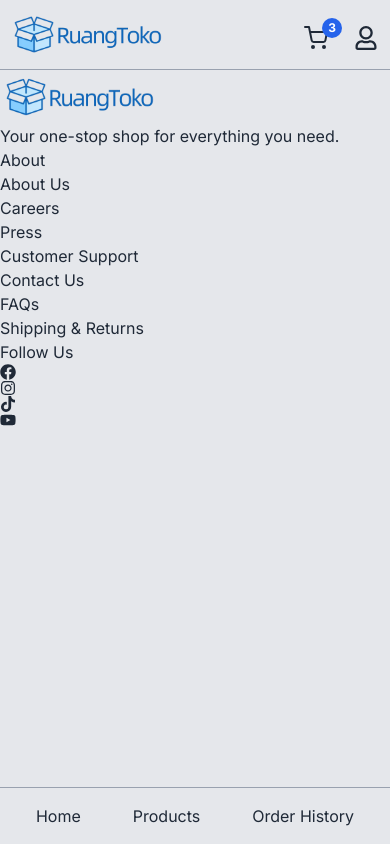
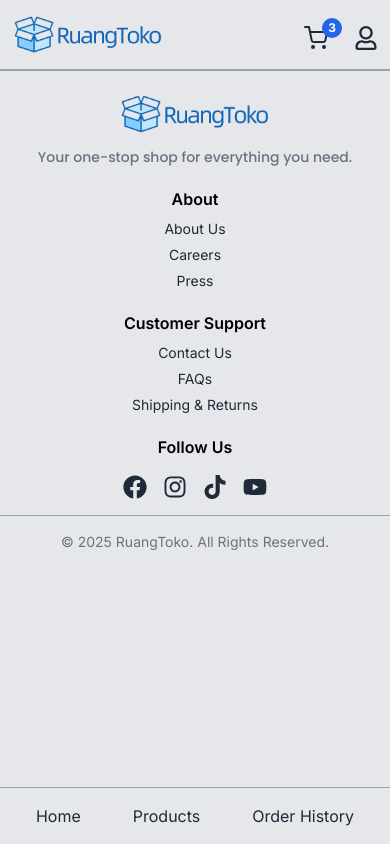
Before and after one commit to Abaljerind/ruangtoko, a React (Vite) app: page / in a window 390 px wide. Built offline with nearby package versions, Linux system fonts and the light colour scheme.

Commit message:
Style(Footer): adjust styles for mobile width for Footer component
Import Copyrights component

```diff
--- a/src/components/Footer.tsx
+++ b/src/components/Footer.tsx
@@ -1,31 +1,35 @@
 import { FaFacebook, FaInstagram, FaTiktok, FaYoutube } from "react-icons/fa";
 import Logo from "../assets/logo-light-mode.png";
+import Copyrights from "./Copyrights";
 
 const Footer = () => {
   return (
-    <footer className="">
+    <>
+      <footer className="flex-column border-t border-b border-gray-400 py-4 text-center">
         {/* Left Side */}
-      <div className="">
+        <div className="flex-column basis-1/2">
           {/* Logo & motto */}
-        <div className="">
+          <div className="space-y-1.5">
             <img
               src={Logo}
               alt="RuangToko Logo"
               width={160}
               height={80}
-            className=""
+              className="mx-auto"
             />
-          <p>Your one-stop shop for everything you need.</p>
+            <p className="font-poppins text-sm font-medium text-gray-500">
+              Your one-stop shop for everything you need.
+            </p>
           </div>
           {/* ./ Logo & motto */}
 
           {/* About */}
-        <div className="">
-          <h2 className="">About</h2>
-          <ul>
-            <li className="">About Us</li>
-            <li className="">Careers</li>
-            <li className="">Press</li>
+          <div className="space-y-2">
+            <h2 className="font-semibold text-black">About</h2>
+            <ul className="space-y-1.5">
+              <li className="text-sm">About Us</li>
+              <li className="text-sm">Careers</li>
+              <li className="text-sm">Press</li>
             </ul>
           </div>
           {/* ./ About */}
@@ -33,32 +37,34 @@ const Footer = () => {
         {/* ./ Left Side */}
 
         {/* Right Side */}
-      <div className="">
+        <div className="flex-column basis-1/2">
           {/* Customer Support */}
-        <div className="">
-          <h2 className="">Customer Support</h2>
-          <ul>
-            <li className="">Contact Us</li>
-            <li className="">FAQs</li>
-            <li className="">Shipping & Returns</li>
+          <div className="space-y-2">
+            <h2 className="font-semibold text-black">Customer Support</h2>
+            <ul className="space-y-1.5">
+              <li className="text-sm">Contact Us</li>
+              <li className="text-sm">FAQs</li>
+              <li className="text-sm">Shipping & Returns</li>
             </ul>
           </div>
           {/* ./ Customer Support */}
 
           {/* Social Media */}
-        <div className="">
-          <h2 className="">Follow Us</h2>
-          <div className="">
-            <FaFacebook />
-            <FaInstagram />
-            <FaTiktok />
-            <FaYoutube />
+          <div className="space-y-4">
+            <h2 className="font-semibold text-black">Follow Us</h2>
+            <div className="flex gap-4">
+              <FaFacebook className="size-6" />
+              <FaInstagram className="size-6" />
+              <FaTiktok className="size-6" />
+              <FaYoutube className="size-6" />
             </div>
           </div>
           {/* ./ Social Media */}
         </div>
         {/* ./ Right Side */}
       </footer>
+      <Copyrights />
+    </>
   );
 };
 
```
Lines whose indentation alone changed are shown as unchanged.
